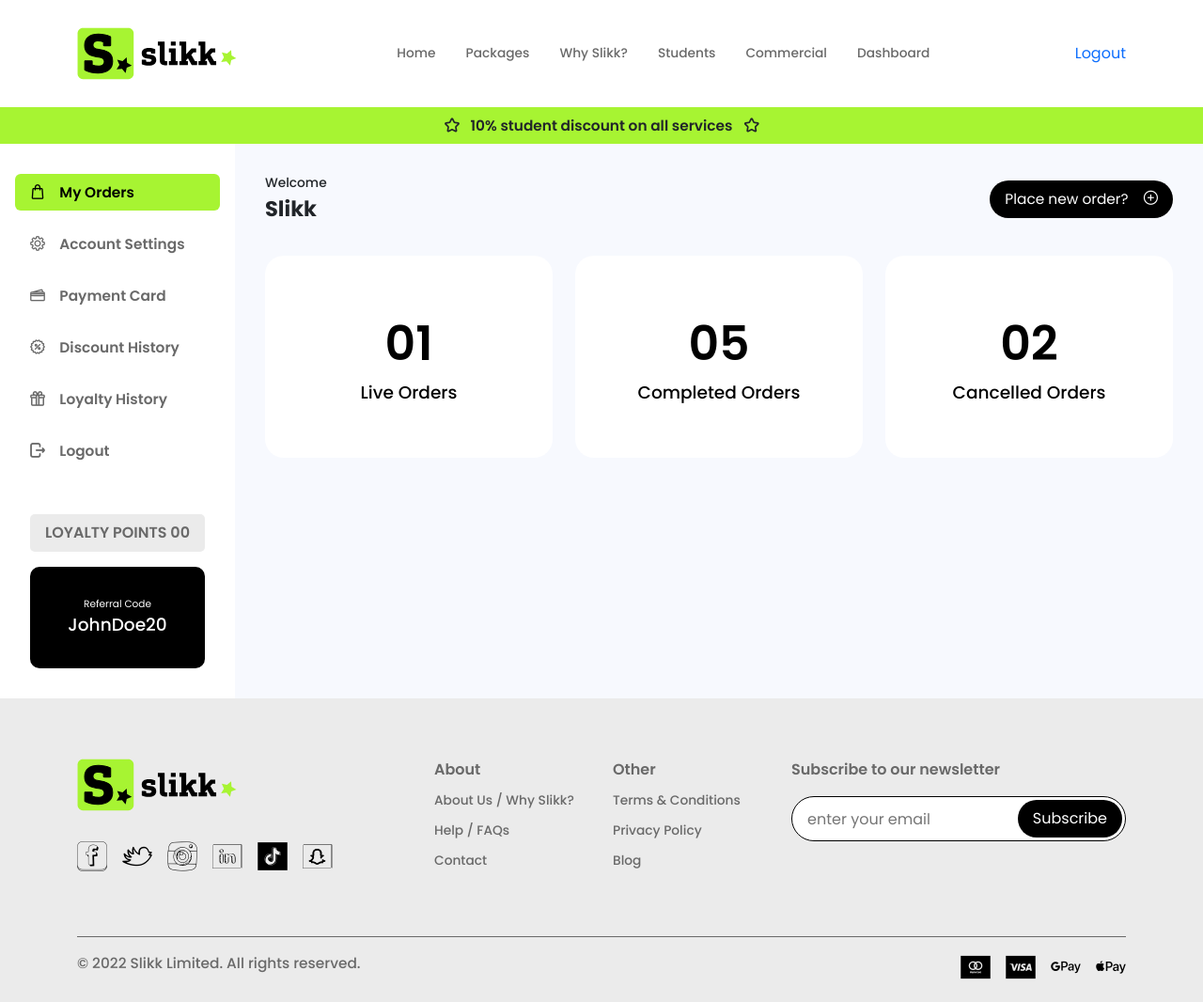
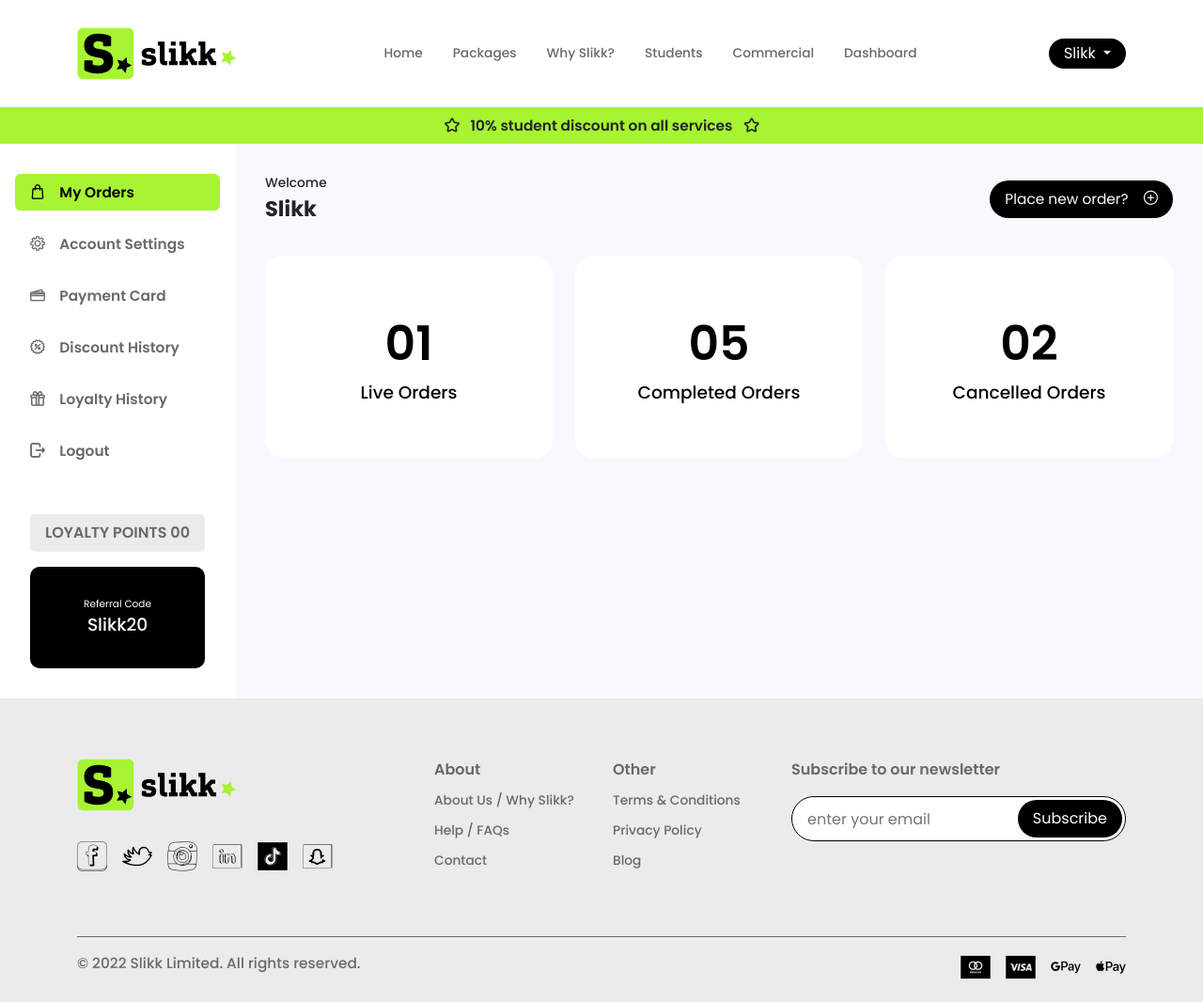
Before and after one commit to mzr-Qasim/slikk-django-backend, a Django app: page /dashboard/ in a window 1280 px wide. Shown: the whole page at 94% size. Run offline with Django 5.2, Linux system fonts and the light colour scheme; a user stored in the database is signed in; some libraries are stand-ins or nearby versions; some web fonts are replaced.

Commit message:
Create User & Login

```diff
--- a/static/assets/css/partials/_base.scss
+++ b/static/assets/css/partials/_base.scss
@@ -37,6 +37,7 @@ a{
     background-color: $black-color;
     padding: .25rem 1rem;
     border-radius: 20px;
+    border: 0;
 }
 
 
--- a/templates/dashboard.html
+++ b/templates/dashboard.html
@@ -54,7 +54,9 @@
             <p class="loyalty-points">LOYALTY POINTS 00</p>
             <div class="ref-code">
               <p>Referral Code</p>
-              <b>JohnDoe20</b>
+              {% if user.is_authenticated %}
+              <b>{{user.username|default:""|cut:" "}}20</b>
+              {% endif %}
             </div><!-- /.ref-code -->
 
           </div><!-- /.referral-code -->
--- a/templates/header.html
+++ b/templates/header.html
@@ -45,7 +45,14 @@
                                 </li>
                             </ul>
                             {% if user.is_authenticated %}
-                            <a href="{% url 'logout-user' %}">Logout</a>
+                            <div class="dropdown">
+                                <button class="dropdown-toggle theme-button" type="button" data-bs-toggle="dropdown" aria-expanded="false">
+                                {{user.username}}
+                                </button>
+                                <ul class="dropdown-menu">
+                                  <li><a class="dropdown-item" href="{% url 'logout-user' %}">Logout</a></li>
+                                </ul>
+                            </div>
                             {% else %}
                             <a href="{% url 'login' %}" class="Login-button theme-button">Login<span><i class="icon-login-icon"></i></span></a>
                             {% endif %}
```
Also changed, not shown: db.sqlite3, static/assets/css/main.css, 1 other file.
